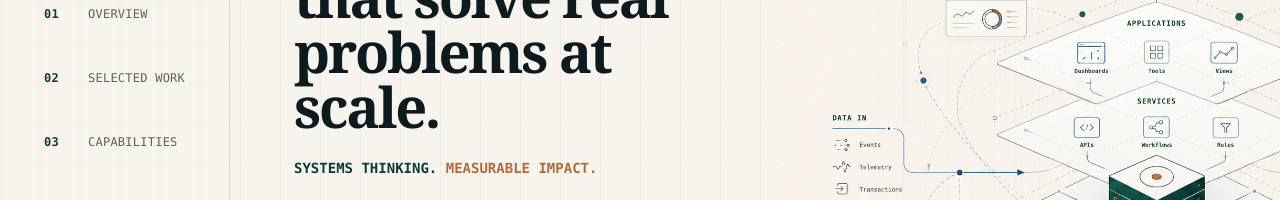
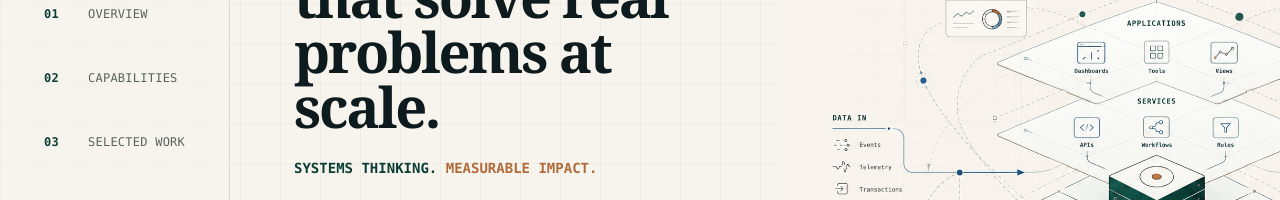
Before and after one commit to alsiddegmohmmed/alsiddegmohmmed.github.io, a Next.js app: page / in a window 1280 px wide. Shown: the part 237-437 px from the top of the page. Built offline with nearby package versions, Linux system fonts and the light colour scheme.

Commit message:
fix homepage sidebar order

```diff
--- a/components/layout/SideIndex.tsx
+++ b/components/layout/SideIndex.tsx
@@ -1,7 +1,7 @@
 const items = [
   ["01", "Overview", "#top"],
-  ["02", "Selected Work", "#work"],
-  ["03", "Capabilities", "#capabilities"],
+  ["02", "Capabilities", "#capabilities"],
+  ["03", "Selected Work", "#work"],
   ["04", "Experience", "#experience"],
   ["05", "Contact", "#contact"]
 ];
```
